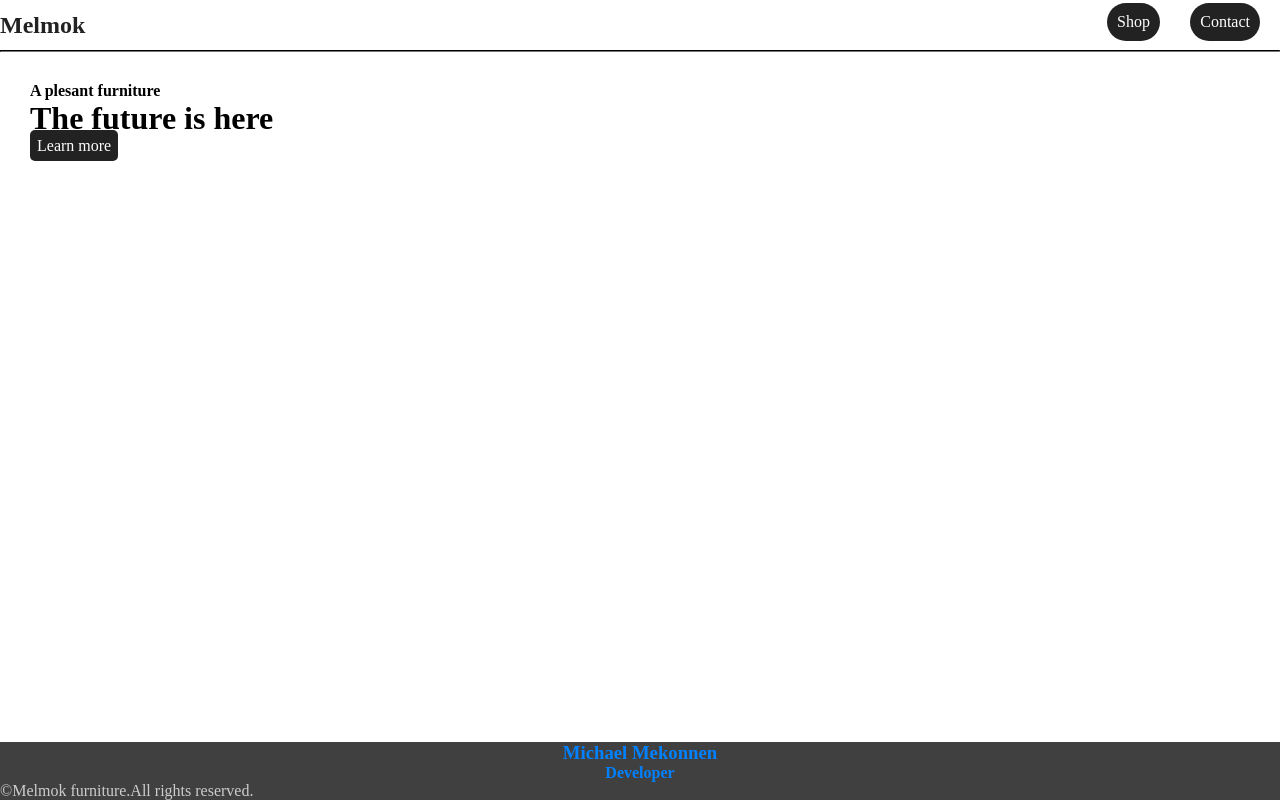
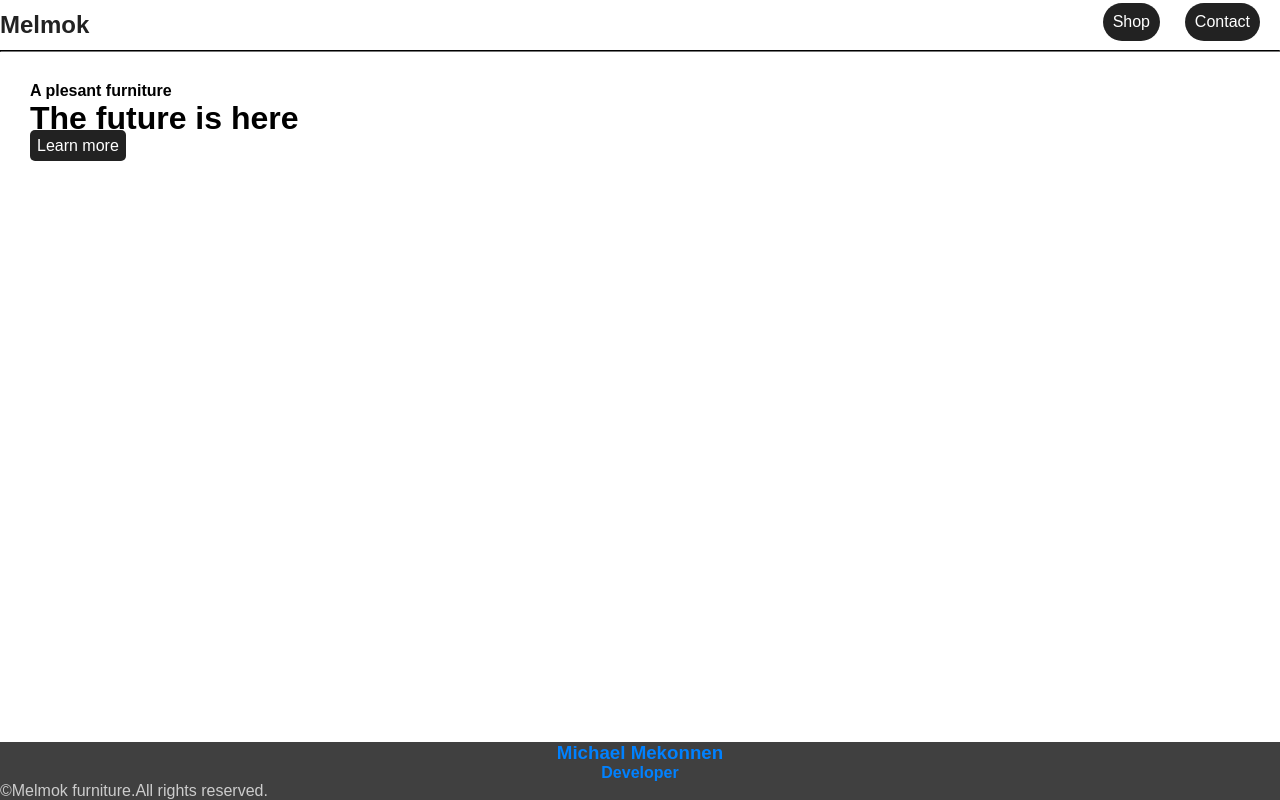
Before and after one commit to webEthiopia/Melmok-furniture, a plain HTML site: page index.html in a window 1280 px wide. Drawn offline with Linux system fonts and the light colour scheme.

Commit message:
Update index.html

```diff
--- a/index.html
+++ b/index.html
@@ -6,6 +6,9 @@
     <style>
         *{
             margin: 0;
+        }
+        body{
+            font-family: Arial,Sans-serif;
         }
         header div{
             display: flex;
```
